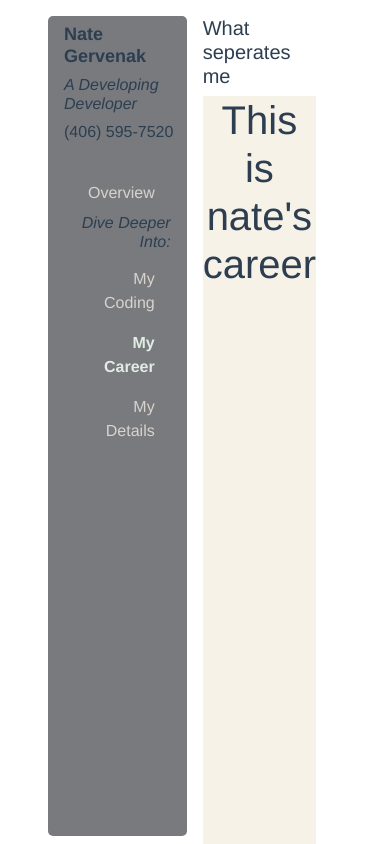
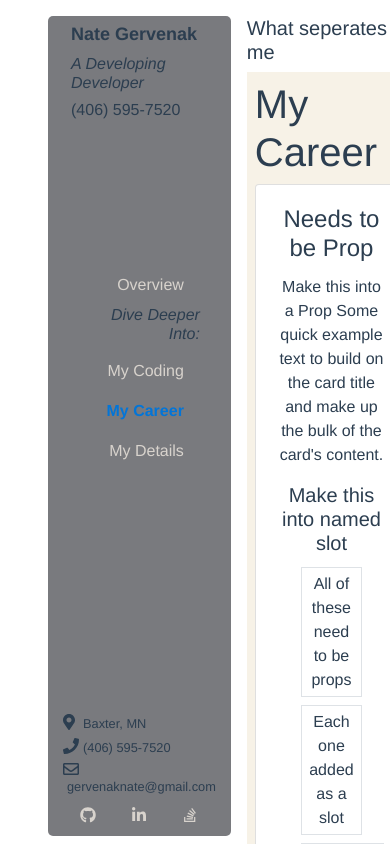
Before and after one commit to gervy28/nate-portfolio, a Vue app: page /my-career in a window 390 px wide. Built offline with nearby package versions, Linux system fonts and the light colour scheme.

Commit message:
Non responsive menu, started cards to display skills

```diff
--- a/package.json
+++ b/package.json
@@ -9,6 +9,7 @@
     "lint": "vue-cli-service lint"
   },
   "dependencies": {
+    "@fortawesome/fontawesome-free": "^5.14.0",
     "bootstrap": "^4.5.2",
     "bootstrap-vue": "^2.16.0",
     "core-js": "^3.6.5",
--- a/src/App.vue
+++ b/src/App.vue
@@ -1,9 +1,7 @@
 <template>
   <div id="app">
     <div class="navigation-wrapper">
-      <menu-header></menu-header>
-      <menu-navigation></menu-navigation>
-      <!-- footer nav -->
+      <menu-container></menu-container>
     </div>
     <div class="notebook">
       <section class="notebook-header">
@@ -17,14 +15,12 @@
 </template>
 
 <script>
-import MenuHeader from './components/MenuHeader.vue'
-import MenuNavigation from './components/MenuNavigation.vue'
+import MenuContainer from './components/MenuContainer.vue'
 
 export default {
   name: 'App',
   components: {
-    MenuNavigation,
-    MenuHeader
+    MenuContainer
   }
 }
 </script>
@@ -50,7 +46,6 @@ export default {
   height: 100%;
   margin-right: 1rem;
   border-radius: 5px;
-  padding-left: .5rem;
 }
 
 .notebook{
@@ -67,4 +62,8 @@ export default {
   height: calc(100% - 1.75rem);
   overflow: auto;
 }
+
+a{
+  color: #d8d3cd;
+}
 </style>
--- /dev/null
+++ b/src/components/MenuContainer.vue
@@ -0,0 +1,43 @@
+<template>
+<b-container class="h-100">
+  <b-row class="h-100">
+    <b-col align-self="start">
+      <menu-header></menu-header>
+    </b-col>
+    <b-col align-self="stretch">
+      <menu-navigation></menu-navigation>
+    </b-col>
+    <b-col align-self="end">
+      <menu-footer></menu-footer>
+    </b-col>
+  </b-row>
+</b-container>
+</template>
+
+<script>
+import MenuHeader from './MenuHeader.vue'
+import MenuNavigation from './MenuNavigation.vue'
+import MenuFooter from './MenuFooter.vue'
+
+export default {
+  name: 'MenuContainer',
+  components: {
+    MenuNavigation,
+    MenuHeader,
+    MenuFooter
+  }
+}
+</script>
+
+<style scoped>
+
+.menu-container{
+  padding: .5rem;
+  display: flex;
+  flex-direction: column;
+}
+
+.footer-container{
+
+}
+</style>
--- /dev/null
+++ b/src/components/MenuFooter.vue
@@ -0,0 +1,50 @@
+<template>
+<div class="footer-card">
+  <b-container class="">
+    <b-row>
+      <i class="fas fa-map-marker-alt"></i><span class="small ml-2">Baxter, MN</span>
+    </b-row>
+    <b-row class="mt-1">
+      <i class="fas fa-phone"></i><span class="small ml-1">(406) 595-7520</span>
+    </b-row>
+    <b-row class="mt-1">
+      <i class="far fa-envelope"></i><span class="small ml-1">gervenaknate@gmail.com</span>
+    </b-row>
+  </b-container>
+  <!-- External Links Section -->
+  <b-container class="my-2">
+    <b-row>
+      <b-col>
+        <a target="_blank" href="https://github.com/gervy28">
+          <i class="fab fa-github"></i>
+        </a>
+      </b-col>
+      <b-col>
+        <a target="_blank" href="https://www.linkedin.com/in/nategervenak/">
+          <i class="fab fa-linkedin-in"></i>
+        </a>
+      </b-col>
+      <b-col>
+        <a target="_blank" href="https://stackoverflow.com/users/7381790/nate-gervenak">
+          <i class="fab fa-stack-overflow"></i>
+        </a>
+      </b-col>
+    </b-row>
+  </b-container>
+
+</div>
+</template>
+
+<script>
+export default {
+  name: 'MenuFooter'
+}
+</script>
+
+<style scoped>
+a{
+  color: #d8d3cd;
+}
+a:hover{
+}
+</style>
--- a/src/components/MenuNavigation.vue
+++ b/src/components/MenuNavigation.vue
@@ -38,11 +38,12 @@ export default {
 
 .nav-link:hover {
   font-weight: bold;
-
+  color: #0275d8;
 }
 
 .router-link-exact-active {
   color: #e0ece4;
   font-weight: bold;
+  color: #0275d8;
 }
 </style>
--- /dev/null
+++ b/src/components/SkillBox.vue
@@ -0,0 +1,17 @@
+<template>
+<div class="">
+  <div class="border p-1 m-1">
+    <slot></slot>
+  </div>
+</div>
+</template>
+
+<script>
+export default {
+  name: 'SkillBox'
+}
+</script>
+
+<style scoped>
+
+</style>
--- /dev/null
+++ b/src/components/SkillsCard.vue
@@ -0,0 +1,43 @@
+<template>
+<div>
+  <b-card
+    title="Needs to be Prop"
+    tag="article"
+    style="max-width: 90%; margin: 5px auto;"
+    class="mb-2"
+  >
+    <b-card-text>
+      Make this into a Prop Some quick example text to build on the card title and make up the bulk of the card's content.
+    </b-card-text>
+    <h5>Make this into named slot</h5>
+    <!-- I can store these and allow a slot, then place content -->
+    <b-container style="max-width: 90%;">
+      <b-row style="margin: auto;">
+        <skill-box>All of these need to be props</skill-box>
+        <skill-box>Each one added as a slot</skill-box>
+        <skill-box>Teamwork</skill-box>
+        <skill-box>Leadership</skill-box>
+        <skill-box>Brand Strategy</skill-box>
+        <skill-box>Business Strategy</skill-box>
+        <skill-box>B2B Sales</skill-box>
+        <skill-box>Content Strategy</skill-box>
+        <skill-box>B2C Sales</skill-box>
+      </b-row>
+    </b-container>
+  </b-card>
+</div>
+</template>
+
+<script>
+import SkillBox from './SkillBox.vue'
+
+export default {
+  name: 'SkillsCard',
+  components: {
+    SkillBox
+  }
+}
+</script>
+
+<style scoped>
+</style>
--- a/src/main.js
+++ b/src/main.js
@@ -2,6 +2,7 @@ import Vue from 'vue'
 import App from './App.vue'
 import router from './router'
 import BoostrapVue from 'bootstrap-vue'
+import '@fortawesome/fontawesome-free/js/all.js'
 import 'bootstrap/dist/css/bootstrap.css'
 import 'bootstrap-vue/dist/bootstrap-vue.css'
 
--- a/src/views/MyCareer.vue
+++ b/src/views/MyCareer.vue
@@ -1,5 +1,21 @@
 <template>
-  <div class="about">
-    <h1>This is nate's career</h1>
+  <div>
+    <h1 class="text-left m-2">My Career</h1>
+    <skills-card></skills-card>
   </div>
 </template>
+
+<script>
+import SkillsCard from '../components/SkillsCard.vue'
+
+export default {
+  name: 'MenuContainer',
+  components: {
+    SkillsCard
+  }
+}
+</script>
+
+<style scoped>
+
+</style>
```
Also changed, not shown: 2 other files (tests, documents, lock files or other folders).
